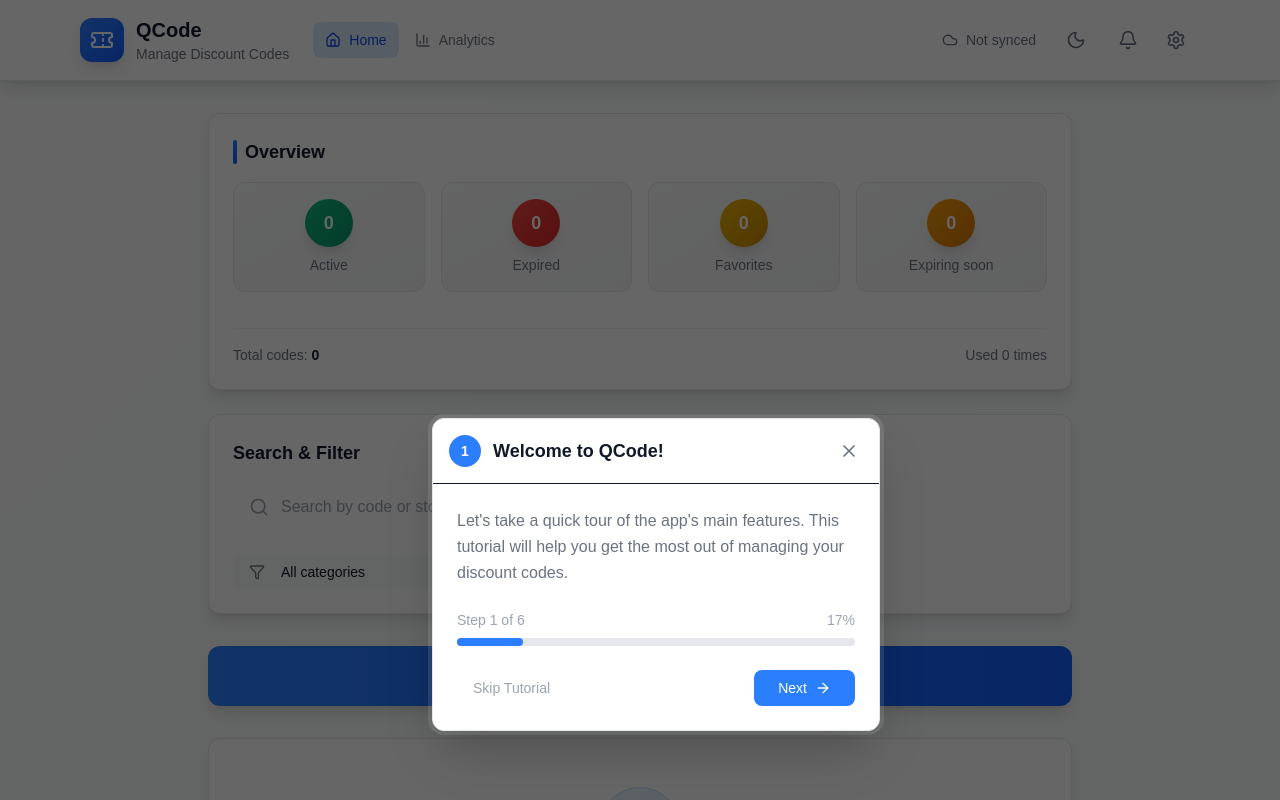
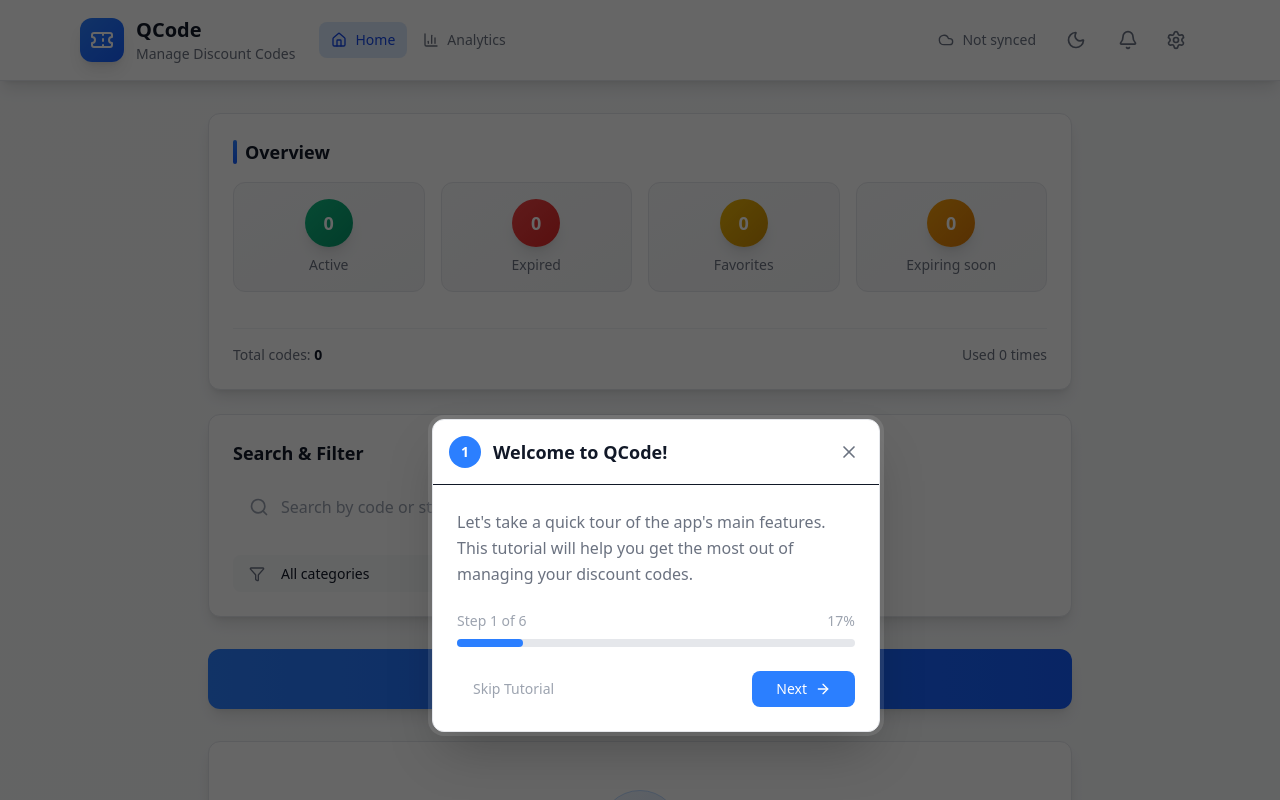
Before and after one commit to ThomasNowProductions/qcode, a Next.js app: page / in a window 1280 px wide. Shown: the top 800 px of the page. Built offline with nearby package versions, Linux system fonts and the light colour scheme.

Commit message:
fix: restore default font families in Tailwind config and update apple icon path

```diff
--- a/src/app/layout.tsx
+++ b/src/app/layout.tsx
@@ -2,16 +2,6 @@ import type { Metadata, Viewport } from "next";
 import "./globals.css";
 import { I18nProvider } from "@/components/I18nProvider";
 import { HtmlLanguageAttribute } from "@/components/HtmlLanguageAttribute";
-
-const arialSans = {
-  variable: "--font-sans",
-  style: "sans-serif",
-};
-
-const arialMono = {
-  variable: "--font-mono",
-  style: "monospace",
-};
 
 export const metadata: Metadata = {
   title: "QCode - Kortingscodes Beheren",
@@ -19,7 +9,7 @@ export const metadata: Metadata = {
   manifest: "/manifest.json",
   icons: {
     icon: "/favicon.ico",
-    apple: "/favicon.ico",
+    apple: "/icon-192x192.png",
   },
   appleWebApp: {
     capable: true,
@@ -43,7 +33,6 @@ export default function RootLayout({
     <html>
       <body
         className={`font-sans antialiased min-h-screen transition-colors`}
-        style={{ fontFamily: 'Arial, sans-serif' }}
       >
         <I18nProvider>
           <HtmlLanguageAttribute>
--- a/tailwind.config.ts
+++ b/tailwind.config.ts
@@ -14,8 +14,8 @@ const config: Config = {
         foreground: "var(--foreground)",
       },
       fontFamily: {
-        sans: ["var(--font-geist-sans)"],
-        mono: ["var(--font-geist-mono)"],
+        sans: ["Arial", "sans-serif"],
+        mono: ["Consolas", "Monaco", "Courier New", "monospace"],
       },
     },
   },
```
